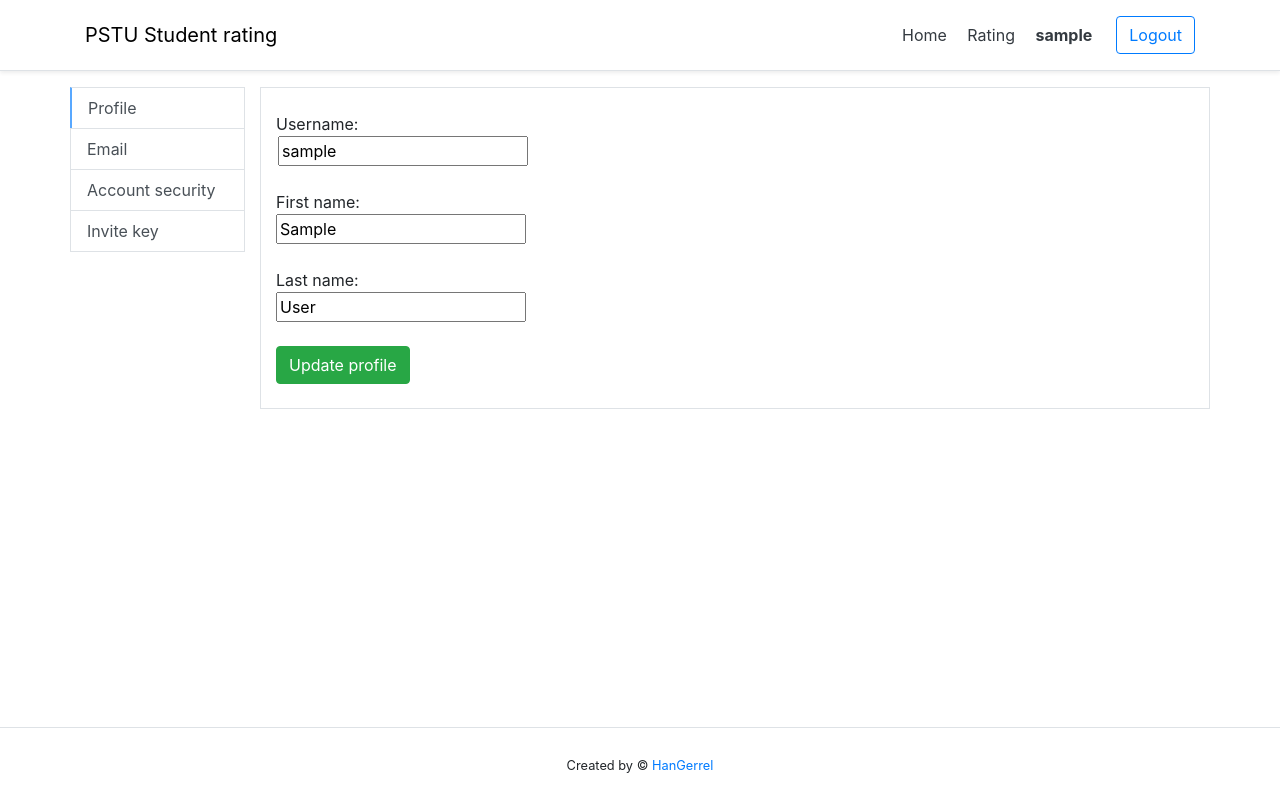
After one commit to Vemestael/student_rating, a Django app: page /profile in a window 1280 px wide. The commit adds this page. Run offline with Django 3.2, Linux system fonts and the light colour scheme; the visitor is signed in with stand-in values (Sample User, id 1); some libraries are stand-ins or nearby versions.

Commit message:
add page profile and new functionality for home

```diff
--- /dev/null
+++ b/main/static/main/css/profile.css
@@ -0,0 +1,38 @@
+.nav-link {
+    border: 1px solid #dee2e6 !important;
+}
+
+.nav-tabs {
+    border-bottom: none;
+}
+
+.nav-tabs .nav-link {
+    border-top-left-radius: 0;
+    border-top-right-radius: 0;
+    color: #495057;
+}
+
+.nav-tabs .nav-link.active {
+    border-left: 2px solid #58a8ff !important;
+}
+
+.key-gen-elements {
+    width: 300px;
+}
+
+input {
+    width:250px;
+}
+
+input[type="text"]::placeholder {
+    text-align: center;
+}
+
+label {
+    display: block;
+}
+
+hr {
+    display: block;
+    margin-top: 0;
+}
--- /dev/null
+++ b/main/static/main/js/profile.js
@@ -0,0 +1,37 @@
+$(document).ready(function () {
+    $("#invite_key_form").submit(generateRequest);
+    $("#password_form").submit(validatePasswords);
+    showSuccess();
+});
+
+function validatePasswords() {
+    if ($("#new_passwd").val() !== $("#repeat_passwd").val()) {
+        alert('Passwords do not match!');
+        return false;
+    } else {
+        return true;
+    }
+}
+
+function generateRequest(e) {
+    //отмена действия по умолчанию для кнопки submit
+    e.preventDefault();
+    let $form = $(this)
+    $.ajax({
+        type: 'POST',
+        url: 'profile',
+        data: $form.serialize()
+    }).done(function (response) {
+        console.log('success');
+        $("#invite_key").val(response['invite_key']);
+    }).fail(function () {
+        console.log('fail');
+    });
+}
+
+function showSuccess() {
+    let success = $("#success").val()
+    if(success.length !== 0){
+        alert(success)
+    }
+}
--- a/main/templates/main/check-certificate.html
+++ b/main/templates/main/check-certificate.html
@@ -63,4 +63,5 @@
 {% block scripts %}
     {% load static %}
     <script src="{% static 'main/js/check-certificate.js' %}"></script>
+    <script src="{% static 'main/js/ajax_requests.js' %}"></script>
 {% endblock %}
--- a/main/templates/main/header.html
+++ b/main/templates/main/header.html
@@ -11,7 +11,7 @@
                 {% if user.is_authenticated %}
                     <a class="p-2 text-dark" href="{% url 'add-rating' %}" id="dropdownMenu1" data-toggle="dropdown"
                        aria-haspopup="true" aria-expanded="false"
-                       style="{% if 'rating' in request.path %}font-weight: bold{% endif %}">Rating</a>
+                       style="{% if 'rating' in request.path or 'check' in request.path %}font-weight: bold{% endif %}">Rating</a>
                     <div class="dropdown-menu" aria-labelledby="dropdownMenu1">
                         <a class="dropdown-item" href="{% url 'add-rating' %}">Add rating</a>
                         <a class="dropdown-item" href="{% url 'change-rating' %}">Change rating</a>
@@ -20,7 +20,7 @@
                         <a class="dropdown-item" href="{% url 'check-certificate' %}">Check certificate</a>
                     </div>
 
-                    <a class="p-2 text-dark" href="/">{{ user.username }}</a>
+                    <a class="p-2 text-dark" href="{% url 'profile' %}" style="{% if 'profile' in request.path %}font-weight: bold{% endif %}">{{ user.username }}</a>
                     </nav>
                     <a class="btn btn-outline-primary" href="{% url 'logout' %}">Logout</a>
                 {% else %}
--- a/main/templates/main/modals.html
+++ b/main/templates/main/modals.html
@@ -28,32 +28,3 @@
         </div>
     </div>
 </div>
-
-<div class="modal fade" id="successfullyModal" tabindex="-1" role="dialog" aria-labelledby="successfullyModal"
-     aria-hidden="true">
-    <div class="modal-dialog" role="document">
-        <div class="modal-content">
-            <div class="modal-header">
-                <h5 class="modal-title" id="successfullyModal">Successfully</h5>
-                <button type="button" class="close" data-dismiss="modal" aria-label="Close">
-                    <span aria-hidden="true">&times;</span>
-                </button>
-            </div>
-            <form action="{% url 'change-from-file' %}" method="post" enctype="multipart/form-data">
-                {% csrf_token %}
-                <div class="modal-body">
-                    <div class="container">
-                        <div>
-                            Operation completed successfully
-                        </div>
-                    </div>
-                </div>
-                <div class="modal-footer">
-                    <div class="d-flex justify-content-center">
-                        <button type="button" class="btn btn-secondary my-auto" data-dismiss="modal">OK</button>
-                    </div>
-                </div>
-            </form>
-        </div>
-    </div>
-</div>
--- /dev/null
+++ b/main/templates/main/profile.html
@@ -0,0 +1,129 @@
+{% extends 'main/base.html' %}
+
+{% block title %}
+    Student rating
+{% endblock %}
+
+{% block styles %}
+    {% load static %}
+    <link rel="stylesheet" href="{% static 'main/css/profile.css' %}">
+{% endblock %}
+
+{% block content %}
+    <div class="container">
+        <div class="row">
+            <div class="nav  nav-tabs flex-column col-2" id="nav-tab" role="tablist">
+                <a class="nav-item nav-link active" id="nav-profile-tab" data-toggle="tab" href="#nav-profile"
+                   role="tab"
+                   aria-controls="nav-profile" aria-selected="true">Profile</a>
+                <a class="nav-item nav-link" id="nav-email-tab" data-toggle="tab" href="#nav-email" role="tab"
+                   aria-controls="nav-email" aria-selected="false">Email</a>
+                <a class="nav-item nav-link" id="nav-password-tab" data-toggle="tab" href="#nav-password" role="tab"
+                   aria-controls="nav-password" aria-selected="false">Account security</a>
+                {% if user.is_superuser %}
+                    <a class="nav-item nav-link" id="nav-invite-key-tab" data-toggle="tab" href="#nav-invite-key"
+                       role="tab"
+                       aria-controls="nav-invite-key" aria-selected="false">Invite key</a>
+                {% endif %}
+            </div>
+            <div class="tab-content border col-10" id="nav-tabContent">
+                <div class="tab-pane fade show active" id="nav-profile" role="tabpanel"
+                     aria-labelledby="nav-profile-tab">
+                    <form method="post">
+                        {% csrf_token %}
+                        <div class="mt-4">
+                            Username: <label>
+                            <input name="username" type="text" style="margin-left: 2px"
+                                   value="{{ user.username }}">
+                        </label>
+                        </div>
+                        <div class="mt-4">
+                            First name: <label>
+                            <input name="first_name" type="text" value="{{ user.first_name }}">
+                        </label>
+                        </div>
+                        <div class="mt-4">
+                            Last name: <label>
+                            <input name="last_name" type="text" value="{{ user.last_name }}">
+                        </label>
+                        </div>
+                        <div class="my-4">
+                            <button class="btn btn-success" name="update_profile">
+                                Update profile
+                            </button>
+                        </div>
+                    </form>
+                </div>
+                <div class="tab-pane fade" id="nav-email" role="tabpanel" aria-labelledby="nav-email-tab">
+                    <div class="mt-4">
+                        Email
+                        <label>
+                            <input type="text" value="{{ user.email }}">
+                        </label>
+                    </div>
+                    <form method="post" id="email_form">
+                        {% csrf_token %}
+                        <div class="mt-4">
+                            <b>Change email</b>
+                            <hr>
+                        </div>
+                        <div class="mt-2">
+                            New email
+                            <label>
+                                <input name="email" type="text">
+                            </label>
+                        </div>
+                        <div class="my-4">
+                            <button class="btn btn-success" name="update_email">
+                                Update email
+                            </button>
+                        </div>
+                    </form>
+                </div>
+                <div class="tab-pane fade" id="nav-password" role="tabpanel" aria-labelledby="nav-password-tab">
+                    <form method="post" id="password_form">
+                        {% csrf_token %}
+                        <div class="mt-2">
+                            {{ password_change_form.as_p }}
+                        </div>
+                        <div class="my-4">
+                            <button class="btn btn-success" name="update_password">
+                                Update password
+                            </button>
+                        </div>
+                    </form>
+                </div>
+                {% if user.is_superuser %}
+                    <div class="tab-pane fade" id="nav-invite-key" role="tabpanel" aria-labelledby="nav-invite-key-tab">
+                        <form id="invite_key_form" method="POST">
+                            {% csrf_token %}
+                            <div class="mt-2">
+                                <b>Generate invite key</b>
+                            </div>
+                            <div class="mt-2">
+                                <label for="invite_key"></label><input type="text" id="invite_key" name="invite_key"
+                                                                       class="key-gen-elements"
+                                                                       placeholder="Here will be the generated key">
+                            </div>
+                            <div class="mt-2">
+                                <input type="button" class="btn btn-primary key-gen-elements" value="Click to copy"
+                                       onclick="copyText()">
+                            </div>
+                            <div class="my-4">
+                                <input type="submit" id="invite_key_btn" class="btn btn-primary key-gen-elements"
+                                       value="Generate">
+                            </div>
+                        </form>
+                    </div>
+                {% endif %}
+            </div>
+        </div>
+        <input type="hidden" id="success" value="{{ success }}">
+    </div>
+{% endblock %}
+
+{% block scripts %}
+    {% load static %}
+    <script src="{% static 'main/js/copy_to_clipboard.js' %}"></script>
+    <script src="{% static 'main/js/profile.js' %}"></script>
+{% endblock %}
--- a/main/urls.py
+++ b/main/urls.py
@@ -1,10 +1,12 @@
+from django.contrib.auth.views import LogoutView
 from django.urls import path
-from django.contrib.auth.views import LogoutView
+
 from . import views
 
 urlpatterns = [
     path('', views.index, name="home"),
     path('login', views.login, name="login"),
+    path('get-details', views.get_details, name="add-rating"),
     path('upload-certificate', views.upload_certificate, name="upload-certificate"),
     path('sign-up', views.sign_up, name="sign-up"),
     path('add-rating', views.add_rating, name="add-rating"),
@@ -13,4 +15,5 @@ urlpatterns = [
     path('check-certificate', views.check_certificate, name="check-certificate"),
     path('change-rating', views.change_rating, name="change-rating"),
     path('change-from-file', views.change_from_file, name="change-from-file"),
+    path('profile', views.profile, name="profile"),
 ]
--- a/main/views.py
+++ b/main/views.py
@@ -3,7 +3,9 @@ from uuid import uuid4
 
 import django.contrib.auth as da
 from django.conf import settings
+from django.contrib.auth import update_session_auth_hash
 from django.contrib.auth.models import User
+from django.contrib.auth.forms import PasswordChangeForm
 from django.core.paginator import Paginator
 from django.core.serializers import serialize
 from django.http import JsonResponse
@@ -15,20 +17,14 @@ import main.models as model
 
 
 def winter(year):
-    start = str(int(year) - 1) + "-31-01",
-    end = year + "-02-28"
+    start = year + "-08-02"
+    end = str(int(year) + 1) + "-02-28"
     return [start, end]
 
 
 def summer(year):
-    start = year + "05-01"
-    end = year + "08-01"
-    return [start, end]
-
-
-def now(year):
-    start = year + "-09-01"
-    end = datetime.today().strftime('%Y-%m-%d')
+    start = year + "-03-01"
+    end = year + "-08-01"
     return [start, end]
 
 
@@ -36,11 +32,11 @@ def get_rating(faculty: int, session, year):
     date = []
     if session == "summer":
         date = summer(year)
-    else:
+    if session == "winter":
         date = winter(year)
-    rating = model.Rating.objects.filter(date__range=now(year), faculty=faculty).values('id', 'full_name', 'group',
-                                                                                        'session', 'extra', 'total')
-    return rating
+    rating = model.Rating.objects.filter(date__range=date, faculty=faculty).values('id', 'full_name', 'group',
+                                                                                   'session', 'extra', 'total')
+    return rating.order_by('-total')
 
 
 def index(request):
@@ -69,13 +65,20 @@ def index(request):
 def upload_certificate(request):
     content_type = ["image/jpeg", "image/jpg", "image/png"]
     file = request.FILES['upload_file']
-    print(file)
     print(request.POST['student_id'])
     if file.content_type in content_type:
         student = model.Rating.objects.get(pk=request.POST['student_id'])
         table_entry = model.Certificate(uploaded_by_student=student, certificate_file=file)
         table_entry.save()
     return redirect('/')
+
+
+def get_details(request):
+    if request.is_ajax():
+        student_id = request.GET['student']
+        details = model.ExtraPoint.objects.filter(student_id=student_id)
+        details = serialize('json', details)
+        return JsonResponse(details, safe=False)
 
 
 def login(request):
@@ -229,6 +232,7 @@ def check_certificate(request):
                                             certificate=certificate_file)
             student_rating = model.Rating.objects.get(pk=student_id.id)
             student_rating.extra += int(point)
+            student_rating.total += int(point)
             student_rating.save()
             extra_points.save()
             certificate.delete()
@@ -250,6 +254,22 @@ def change_rating(request):
             student = model.Rating.objects.filter(pk=int(request.GET['student']))
         student = serialize('json', student)
         return JsonResponse(student, safe=False)
+    if request.method == "POST":
+        student_id = int(request.POST['student_id'])
+        session = float(request.POST['session'])
+        extra_point = int(request.POST['added_points'])
+        description = request.POST['activity']
+        file = ''
+        if 'upload_file' in request.FILES:
+            file = request.FILES['upload_file']
+        student_rating = model.Rating.objects.get(pk=student_id)
+        extra_points = model.ExtraPoint(student_id=student_rating, point=extra_point, description=description,
+                                        certificate=file)
+        student_rating.session = session
+        student_rating.extra += extra_point
+        student_rating.total += extra_points
+        student_rating.save()
+        extra_points.save()
 
     context = {'faculties': faculties, 'students': student}
     return render(request, 'main/change_rating.html', context)
@@ -266,3 +286,41 @@ def change_from_file(request):
             table_entry.save()
             read_workbook(file.name, 'update')
     return redirect('home')
+
+
+def profile(request):
+    success = ''
+    password_change_form = PasswordChangeForm(user=request.user)
+    context = {}
+    if request.is_ajax():
+        if request.user.is_superuser:
+            invite_key = uuid4()
+            a_record = model.InviteKey(invite_key=invite_key)
+            a_record.save()
+            context = {"invite_key": invite_key}
+        return JsonResponse(context)
+    if request.method == 'POST':
+        user = User.objects.get(id=request.user.id)
+        if 'update_profile' in request.POST:
+            user.username = request.POST['username']
+            user.first_name = request.POST['first_name']
+            user.last_name = request.POST['last_name']
+            user.save()
+            success = 'profile updated successfully'
+        if 'update_email' in request.POST:
+            print(request.POST['email'])
+            user.email = request.POST['email']
+            user.save()
+            success = 'email updated successfully'
+        if 'update_password' in request.POST:
+            form = PasswordChangeForm(user=request.user, data=request.POST or None)
+            print('test')
+            if form.is_valid():
+                print('test2')
+                form.save()
+                update_session_auth_hash(request, form.user)
+            success = 'password updated successfully'
+        context = {"success": success}
+        return render(request, 'main/profile.html', context)
+    context = {"password_change_form": password_change_form, "success": success}
+    return render(request, 'main/profile.html', context)
```
Also changed, not shown: main/static/main/css/index.css (+15 -2 lines), main/static/main/js/change_rating.js (+23 -17 lines), main/static/main/js/check-certificate.js (+4 -4 lines), main/static/main/js/index.js (+82 -1 lines), main/templates/main/change_rating.html (+19 -11 lines), main/templates/main/index.html (+35 -12 lines).
